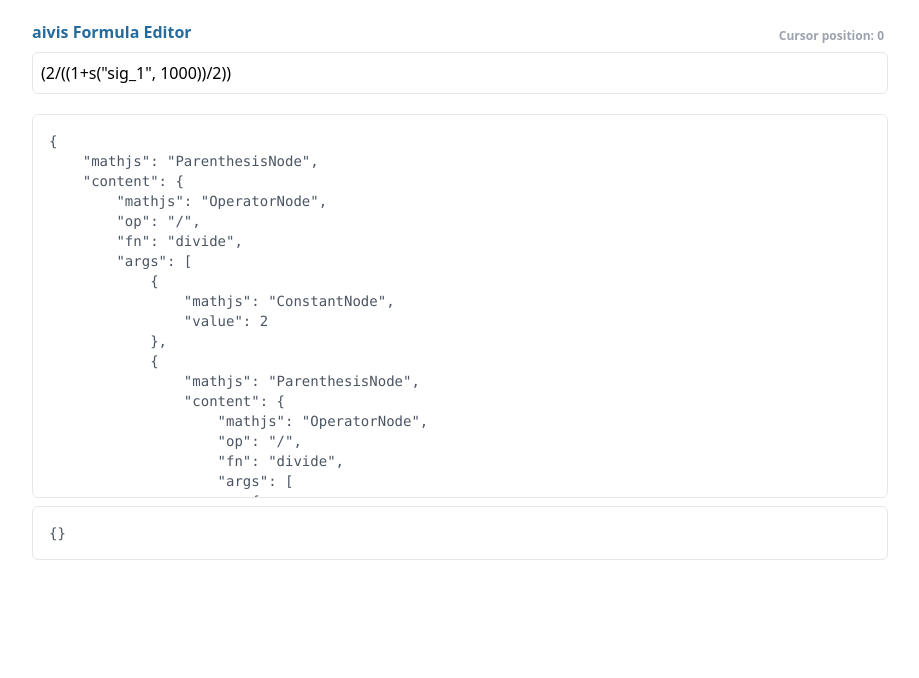
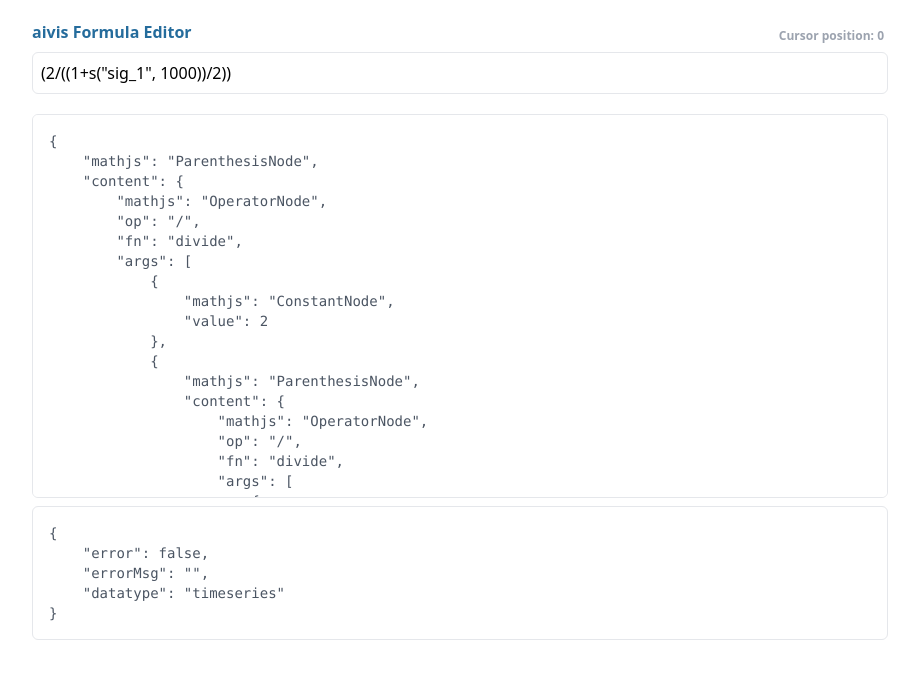
Before and after one commit to perfectpattern/aivisExpressionEditor, a Vue app: page / in a window 1280 px wide. Shown: the top 678 px of the page, without its empty margins (180-1099 px from the left). Built offline with nearby package versions, Linux system fonts and the light colour scheme; what @tailwindcss/typography would draw is missing.

Commit message:
evaluating datatypes, first light

```diff
--- a/src/App.vue
+++ b/src/App.vue
@@ -52,7 +52,7 @@ export default {
   },
   data() {
     return {
-      expression: '(2/((1+s("sig_1", 1000))/2))',
+      expression: '(2/((1+s("sig_1", 1000))/2))', //'(2).abs(4)'
       node: {},
       evaluated: {},
       errorMsg: null,
@@ -65,7 +65,7 @@ export default {
 
   created() {
     this.analyzeExpression(this.expression);
-    //this.updateAssistant();
+    this.updateAssistant();
   },
 
   methods: {
@@ -77,7 +77,7 @@ export default {
       if (newInput) this.analyzeExpression();
 
       //make suggestions
-      //this.updateAssistant(cursorStart, cursorEnd, newInput);
+      this.updateAssistant(cursorStart, cursorEnd, newInput);
     },
 
     analyzeExpression() {
--- a/src/modules/expressionHelpers.js
+++ b/src/modules/expressionHelpers.js
@@ -1,5 +1,7 @@
 import { exp, parse } from "mathjs";
 import { helpers } from "./helpers";
+import { suggestibles } from "./suggestibles";
+import { operations } from "./operations";
 
 function checkInsideParenthesis(expression, checkForFunction = true) {
     //I am inside a parenthesis if, going backwards, I find an opening parenthesis (function: with a leading letter), which was not closed before
@@ -70,8 +72,34 @@ function endsInsideFunctionParenthesis(expression) {
     return null;
 }
 
+function getMethodDatatype(methodKey, datatypeResponse) {
+    //check datatype of (datatypeResponse.datatype).methodKey
+    //error
+    if (datatypeResponse.error) return datatypeResponse;
+
+    //get method specs
+    let spec = suggestibles.get('method', methodKey);
+
+    //error: method unknown
+    if (spec === null) return { error: true, errorMsg: "Unknown method: " + methodKey, datatype: null };
+
+    //error: method not allowed on datatype
+    if (!spec.on.includes(datatypeResponse.datatype)) return { error: true, errorMsg: "Method '" + methodKey + "' not allowed for datatype '" + datatypeResponse.datatype + "'", datatype: null };
+
+    //success
+    return { error: false, errorMsg: "", datatype: spec.returns.type }; //TODO
+}
+
+function combineDatatypes(operator, datatypes) {
+    //Error
+    if (datatypes.length !== 2) return { error: true, errorMsg: "Can't combine datatypes with amount " + datatypes.length, datatype: null };
+
+    return operations.combine(operator, datatypes[0], datatypes[1]);
+}
+
 function evaluate(node) {
     //evaluates and verifies a node recursively
+    //returns the datataype of the node or an errorMsg
     if (node === null) return null;
     if (node.isNode) {
         let identifier = node.getIdentifier();
@@ -79,53 +107,77 @@ function evaluate(node) {
         //Parenthesis
         if (identifier === 'ParenthesisNode') return evaluate(node.getContent())
 
+        //Other nodes
+        let nodeType = identifier.split(':')[0];
+        switch (nodeType) {
 
-        return { "evaluated": node.isFunctionNode };
-    }
+            case 'ConstantNode':
+                let value = node.getContent().value;
+                let datatype = helpers.isNumeric(value);
+                //Error
+                if (datatype === null) return { error: true, errorMsg: "Not a numeric: " + value, datatype: null };
+                //Success
+                return { error: false, errorMsg: "", datatype: datatype };
+
+            case 'SymbolNode':
+                return { error: false, errorMsg: "", datatype: "symbol" }; //TODO
+
+            case 'OperatorNode':
+                let args = node.getContent().args;
+                let datatypes = [];
+                let operator = node.getContent().fn;
+
+                //loop through arguments and get eachs arg datatype
+                for (var i = 0; i < args.length; i++) {
+                    let arg = args[i];
+                    let datatypeResponse = evaluate(arg);
+                    //Error
+                    if (datatypeResponse.error) return datatypeResponse;
+                    //Success
+                    datatypes.push(datatypeResponse.datatype);
+                }
+
+                return combineDatatypes(
+                    operator,
+                    datatypes
+                );
+
+            case 'FunctionNode':
+                //get function specifier
+                let fctNode = node.getContent().fn.getIdentifier();
+
+                //Function
+                if (fctNode === 'SymbolNode') {
+                    let functionName = identifier.split(':')[1];
+                    let spec = suggestibles.get('function', functionName);
+                    //Error
+                    if (spec === null) return { error: true, errorMsg: "Unknown function: " + functionName, datatype: null };
+                    //Success
+                    return { error: false, errorMsg: "", datatype: spec.returns.type };
+                }
+
+                //Method
+                else if (fctNode === 'AccessorNode') {
+                    let methodName = identifier.split(':')[1];
+                    let accessorNodeContent = node.getContent().fn.object;
+                    return getMethodDatatype(methodName, evaluate(accessorNodeContent));
+                }
+
+                //Error
+                else {
+                    return { error: true, errorMsg: "Unknown function node: " + fctNode, datatype: null };
+                }
 
 
-    /*switch (node.getIdentifier().split(':')[0]) {
-        case 'FunctionNode':
-            let functionName = node.getIdentifier().split(':')[1];
-
-            break;
-
-        case 'SymbolNode':
-            let symbolName = node.getIdentifier().split(':')[1];
-
-        default:
-            break;
+            default:
+                return { error: true, errorMsg: "Unprocessable nodeType: " + nodeType, datatype: null };
+        }
     }
-
-    node.traverse(function (node, path, parent) {
-        switch (node.type) {
-            case 'OperatorNode':
-                console.log(node.type, node.op)
-                break
-            case 'ConstantNode':
-                console.log(node.type, node.value)
-                break
-            case 'SymbolNode':
-                console.log(node.type, node.name)
-                break
-            case 'FunctionNode':
-                console.log(node.type, node.name)
-                break
-            default:
-                console.log(node.type)
-        }
-    })*/
 }
-
-/*function getDatatype(expression) {
-    let node = parseRecursively(expression);
-    if (node === null) return null;
-    return evaluateDatatype(node);
-}*/
 
 function getLetterBlock(expression, cursorPos) {
     //console.log('checking', expression);
-    //returns the letterblock the cursor is currently in
+    //returns the letterblock the cursor is currently in, e.g. 'tes|t' -> returns 'test' (where | = cursor)
     let patt = /[a-z]{1,20}/gm;
     let match = expression.match(patt);
     while (match = patt.exec(expression)) {
@@ -142,6 +194,7 @@ function getLetterBlock(expression, cursorPos) {
 }
 
 function insert(expression, suggestion, cursor) {
+    //insert a suggestion
     let splitExp = helpers.splitStringAtIndex(expression, cursor);
     let newExp = null;
     let cursorOffset = 0;
--- /dev/null
+++ b/src/modules/operations.js
@@ -0,0 +1,90 @@
+let ops = {
+    add: {
+        float: {
+            float: 'float',
+            integer: 'float',
+            timeseries: 'timeseries',
+        },
+        integer: {
+            float: 'float',
+            integer: 'integer',
+            timeseries: 'timeseries',
+        },
+        timeseries: {
+            float: 'timeseries',
+            integer: 'timeseries',
+            timeseries: 'timeseries',
+        }
+    },
+    subtract: {
+        float: {
+            float: 'float',
+            integer: 'float',
+            timeseries: 'timeseries',
+        },
+        integer: {
+            float: 'float',
+            integer: 'integer',
+            timeseries: 'timeseries',
+        },
+        timeseries: {
+            float: 'timeseries',
+            integer: 'timeseries',
+            timeseries: 'timeseries',
+        }
+    },
+    multiply: {
+        float: {
+            float: 'float',
+            integer: 'float',
+            timeseries: 'timeseries',
+        },
+        integer: {
+            float: 'float',
+            integer: 'integer',
+            timeseries: 'timeseries',
+        },
+        timeseries: {
+            float: 'timeseries',
+            integer: 'timeseries',
+            timeseries: 'timeseries',
+        }
+    },
+    divide: {
+        float: {
+            float: 'float',
+            integer: 'float',
+            timeseries: 'timeseries',
+        },
+        integer: {
+            float: 'float',
+            integer: 'integer',
+            timeseries: 'timeseries',
+        },
+        timeseries: {
+            float: 'timeseries',
+            integer: 'timeseries',
+            timeseries: 'timeseries',
+        }
+    },
+};
+
+function combine(operator, datatype1, datatype2) {
+    if (ops.hasOwnProperty(operator)) {
+        if (ops[operator].hasOwnProperty(datatype1)) {
+            if (ops[operator][datatype1].hasOwnProperty(datatype2)) {
+                return { error: false, errorMsg: "", datatype: ops[operator][datatype1][datatype2] }
+            }
+            //Error
+            else return { error: true, errorMsg: "Datatype '" + datatype2 + "'no allowed for operator '" + operator + "' and datatype '" + datatype1 + "'", datatype: null }
+        }
+        //Error
+        else return { error: true, errorMsg: "Datatype '" + datatype1 + "'no allowed for operator '" + operator + "'", datatype: null }
+    }
+    //Error
+    else return { error: true, errorMsg: "Unprocessable operator: " + operator, datatype: null }
+}
+
+export const operations = {
+    combine: combine
+};
--- a/src/modules/suggestibles.js
+++ b/src/modules/suggestibles.js
@@ -13,7 +13,7 @@ let archive = {
                 }
             ],
             returns: {
-                type: 'number',
+                type: 'float',
                 name: 'Absolute value'
             }
         },
@@ -31,7 +31,7 @@ let archive = {
                 }
             ],
             returns: {
-                type: 'number',
+                type: 'integer',
                 name: 'Rounded value'
             }
         },
@@ -49,7 +49,7 @@ let archive = {
                 }
             ],
             returns: {
-                type: 'number',
+                type: 'integer',
                 name: 'Rounded value'
             }
         },
@@ -73,7 +73,7 @@ let archive = {
                 },
             ],
             returns: {
-                type: 'number',
+                type: 'float',
                 name: 'Maximum of the two numbers'
             }
         },
@@ -97,7 +97,7 @@ let archive = {
                 },
             ],
             returns: {
-                type: 'number',
+                type: 'float',
                 name: 'Minimum of the two numbers'
             }
         },
@@ -131,7 +131,7 @@ let archive = {
         at: {
             name: 'at',
             description: 'Takes the value of a timeseries at the given point in time. Returns NaN/0/false if there is no datapoint and no predecessor',
-            datatypes: ['timeseries'],
+            on: ['timeseries'],
             args: [
                 {
                     type: 'integer',
@@ -141,7 +141,7 @@ let archive = {
                 }
             ],
             returns: {
-                type: ['number', 'bool'],
+                type: 'timeseriesentry', //['number', 'bool'],
                 name: 'Value of timeseries at defined point in time'
             }
         },
@@ -149,7 +149,7 @@ let archive = {
         slice: {
             name: 'slice',
             description: 'Slice a portion out of a timeseries',
-            datatypes: ['timeseries'],
+            on: ['timeseries'],
             args: [
                 {
                     type: 'integer',
@@ -186,9 +186,9 @@ function get(type, key) {
 function getList(type, filter = {}) {
     switch (type) {
         case 'functions':
-            var returnType = filter.hasOwnProperty('returnType') ? filter.returnType : '*';
-            var contains = filter.hasOwnProperty('contains') ? filter.contains : null;
-            var tags = filter.hasOwnProperty('tags') ? filter.tags : [];
+            var returnType = filter.hasOwnProperty('returnType') ? filter.returnType : '*'; //TODO
+            var contains = filter.hasOwnProperty('contains') ? filter.contains : null;//TODO
+            var tags = filter.hasOwnProperty('tags') ? filter.tags : [];//TODO
             let filteredFunctions = [];
             for (var key in archive.functions) {
                 let fc = archive.functions[key];
@@ -199,9 +199,9 @@ function getList(type, filter = {}) {
             return filteredFunctions;
 
         case 'methods':
-            var datatype = filter.hasOwnProperty('datatype') ? filter.datatype : 'timeseries';
-            var returnType = filter.hasOwnProperty('returnType') ? filter.returnType : '*';
-            var contains = filter.hasOwnProperty('contains') ? filter.contains : null;
+            var datatype = filter.hasOwnProperty('datatype') ? filter.datatype : 'timeseries';//TODO
+            var returnType = filter.hasOwnProperty('returnType') ? filter.returnType : '*';//TODO
+            var contains = filter.hasOwnProperty('contains') ? filter.contains : null;//TODO
             let filteredMethods = [];
             for (var key in archive.methods) {
                 let fc = archive.methods[key];
```
Also changed, not shown: src/modules/assistant.js (+0 -17 lines), src/modules/helpers.js (+14 -0 lines), 1 other file (tests, documents, lock files or other folders).
